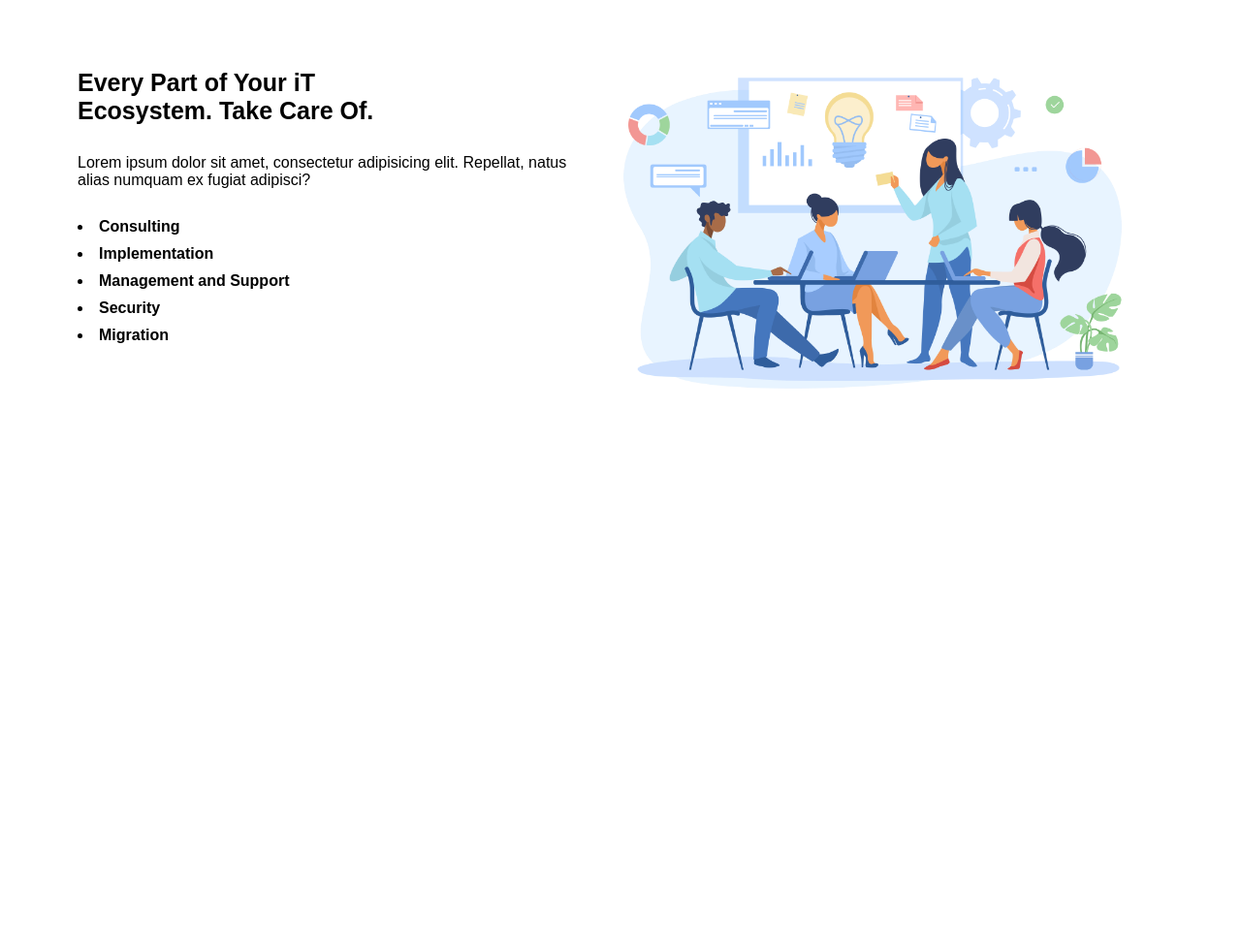
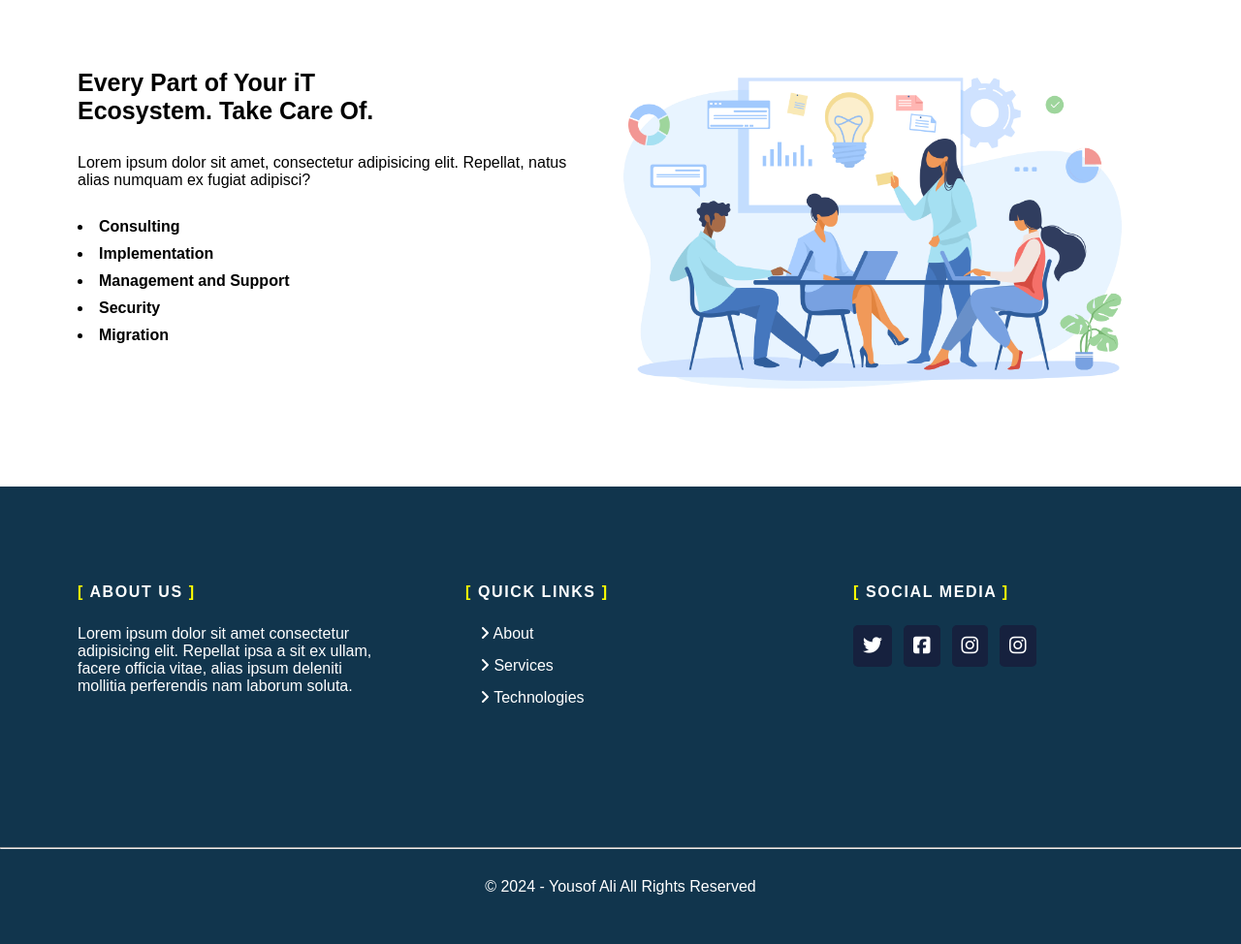
Before and after one commit to yousof-ali/responsive-website, a plain HTML site: page index.html in a window 1280 px wide. Shown: the part 5711-6685 px from the top of the page at 97% size. Before the commit the page ends 6213 px from the top, so only its background shows below. Drawn offline with Linux system fonts and the light colour scheme.

Commit message:
footer end

```diff
--- a/index.html
+++ b/index.html
@@ -211,5 +211,30 @@
             </div>
         </section>
     </main>
+    <footer>
+        <div id="footer-parent">
+            <div class="single-footer">
+                <h4><span>[</span> ABOUT US <span>]</span></h4>
+                <p>Lorem ipsum dolor sit amet consectetur adipisicing elit. Repellat ipsa a sit ex ullam, facere officia vitae, alias ipsum deleniti mollitia perferendis nam laborum soluta.</p>
+            </div>
+            <div class="single-footer">
+                <h4><span>[</span> QUICK LINKS <span>]</span></h4>
+                <p><a href=""><i class="fas fa-angle-right"></i> About</a></p>
+                <p><a href=""><i class="fas fa-angle-right"></i> Services</a></p>
+                <p><a href=""><i class="fas fa-angle-right"></i> Technologies</a></p>
+            </div>
+            <div class="single-footer">
+                <h4><span>[</span> SOCIAL MEDIA <span>]</span></h4>
+                <ul>
+                    <li><a href=""><i class="fab fa-twitter"></i></a></li>
+                    <li><a href=""><i class="fab fa-facebook-square"></i></a></li>
+                    <li><a href=""><i class="fab fa-instagram"></i></a></li>
+                    <li><a href=""><i class="fab fa-instagram"></i></a></li>
+                </ul>
+            </div>
+        </div>
+        <hr style="margin: 80px 0px 30px 0px;">
+        <p style="text-align: center; color:white;">&copy; 2024 - Yousof Ali All Rights Reserved</p>
+    </footer>
 </body>
 </html>
--- a/style.css
+++ b/style.css
@@ -424,8 +424,55 @@ header{
 .take-care-image img{
     width: 700px;
 }
+/* footer section start  */
+footer{
+    background-color: #11354D;
+    padding: 100px 0px 50px 0px;
+}
+#footer-parent{
+    display: flex;
+    gap: 80px;
+    margin-left: 200px;
+    margin-right: 200px;
+    color: white;
+}
+.single-footer{
+    width: 100%;
+}
+.single-footer h4{
+    margin-bottom: 25px;
+    letter-spacing: 0.1em;
 
-
+}
+.single-footer h4 span{
+    color: yellow;
+}
+#footer-parent .single-footer:nth-child(2) a{
+    text-decoration: none;
+    font-size: 16px;
+    color: white;
+    display: block;
+    margin: 15px;
+}
+#footer-parent .single-footer:nth-child(3) ul{
+    display: flex;
+}
+#footer-parent .single-footer:nth-child(3) ul li{
+    list-style: none;
+    margin-right: 12px;
+}
+#footer-parent .single-footer:nth-child(3) ul li a{
+    display: block;
+    background-color: #16213E;
+    font-size: 20px;
+    padding: 10px;
+    border-radius: 5px;
+    color: white
+    ;
+}
+.coppy-tag{
+    color: white;
+}
 
 /* responsive service part  */
 @media only screen and (max-width: 688px) {
@@ -533,6 +580,23 @@ header{
         width: 100%;
         margin-top: 50px;
     }
+    #footer-parent{
+        display: block;
+        margin-left: 30px;
+        margin-right: 30px;
+        color: white;
+    }
+    .single-footer{
+        width: 100%;
+        margin-bottom: 50px;
+    }
+    #footer-parent .single-footer:nth-child(2) a{
+        text-decoration: none;
+        font-size: 15px;
+        color: white;
+        display: block;
+        margin: 10px;
+    }
 }
 @media only screen and (min-width: 689px) and (max-width: 945px){
     .service-part{
@@ -637,6 +701,17 @@ header{
         width: 100%;
         margin-top: 50px;
     }
+    #footer-parent{
+        display: flex;
+        margin-left: 50px;
+        margin-right: 50px;
+        color: white;
+        gap: 15px;
+    }
+    .single-footer{
+        width: 100%;
+        margin-bottom: 50px;
+    }
 }
 @media  only screen and (min-width: 946px) and (max-width:1350px) {
     .smart-parent{
@@ -693,6 +768,16 @@ header{
         width: 600px;
         margin-top: 50px;
     }
+    #footer-parent{
+        display: flex;
+        margin-left: 80px;
+        margin-right: 80px;
+        color: white;
+    }
+    .single-footer{
+        width: 100%;
+        margin-bottom: 50px;
+    }
 
 }
 @media only screen and (min-width: 946px){
```
